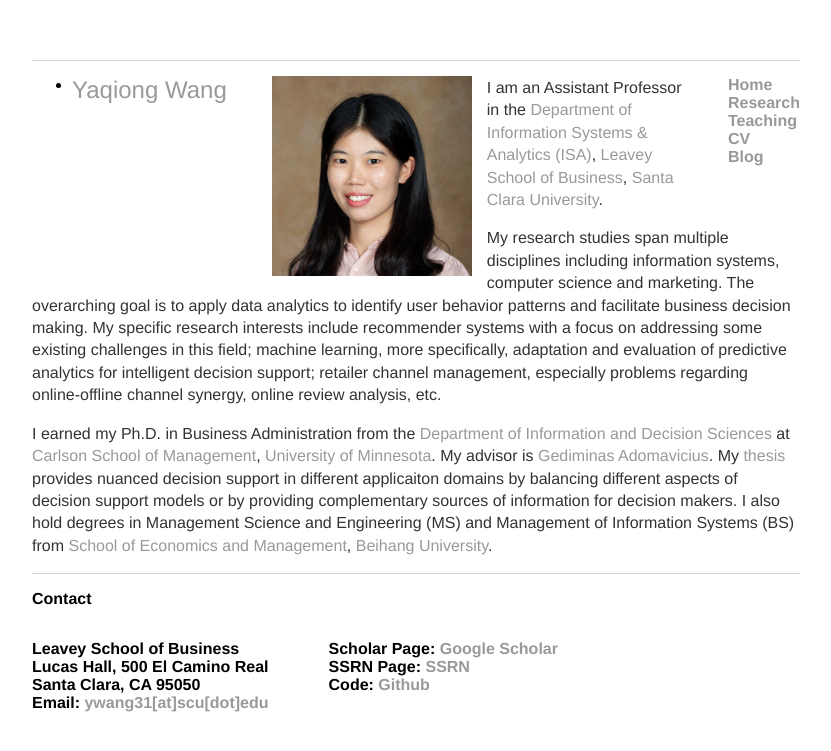
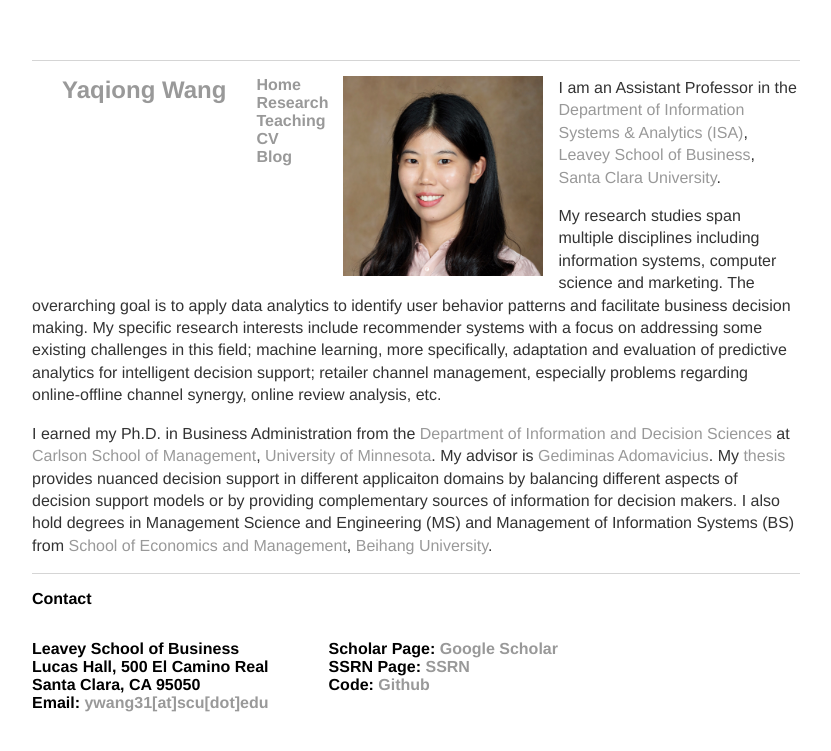
Before and after one commit to YaqiongWang/PersonalWeb, a Jekyll site: the page built from index.html, in a window 1280 px wide. Shown: the top 751 px of the page, without its empty margins (224-1055 px from the left). Built offline with Jekyll 4.4.1, drawn with Linux system fonts in a browser that asks for light colours.

Commit message:
Update main.css

```diff
--- a/css/main.css
+++ b/css/main.css
@@ -2,7 +2,7 @@ body {
     margin: 60px auto;
     width: 60%;
 }
-nav ul{
+#headwrap ul{
     font-family:'Helvetica', 'Arial', 'Sans-Serif';
     padding: 0px;
     list-style: none;
@@ -10,13 +10,10 @@ nav ul{
 }
 #navtitle {
   float:left;
-  margin-right: 30px;
-}
-#navtitle ul li {
-  margin-right: 20px;
+  margin-left: 30px;
 }
 #navmenu {
-  float:right;
+  float:left;
   margin-left: 30px;
 }
 #navmenu ul li {
```
